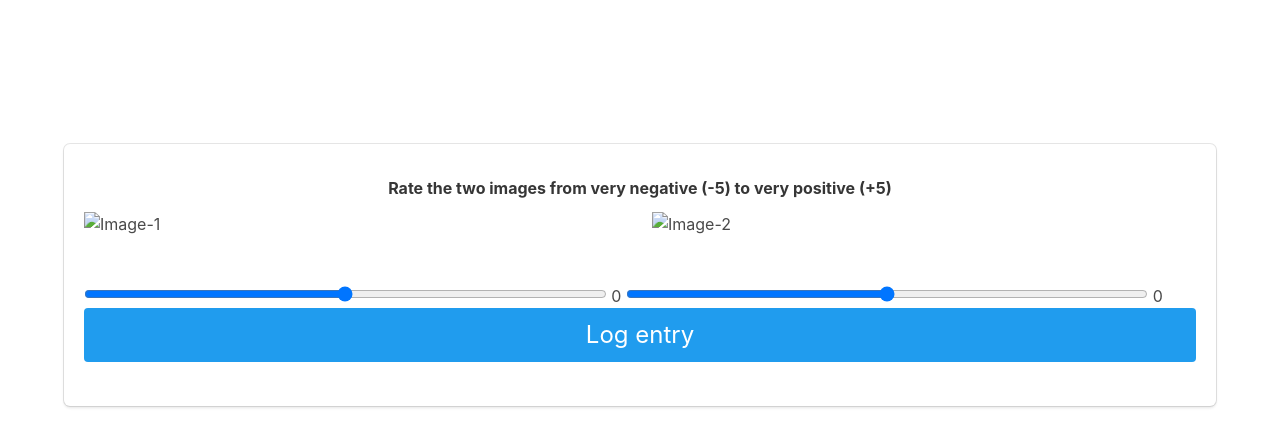
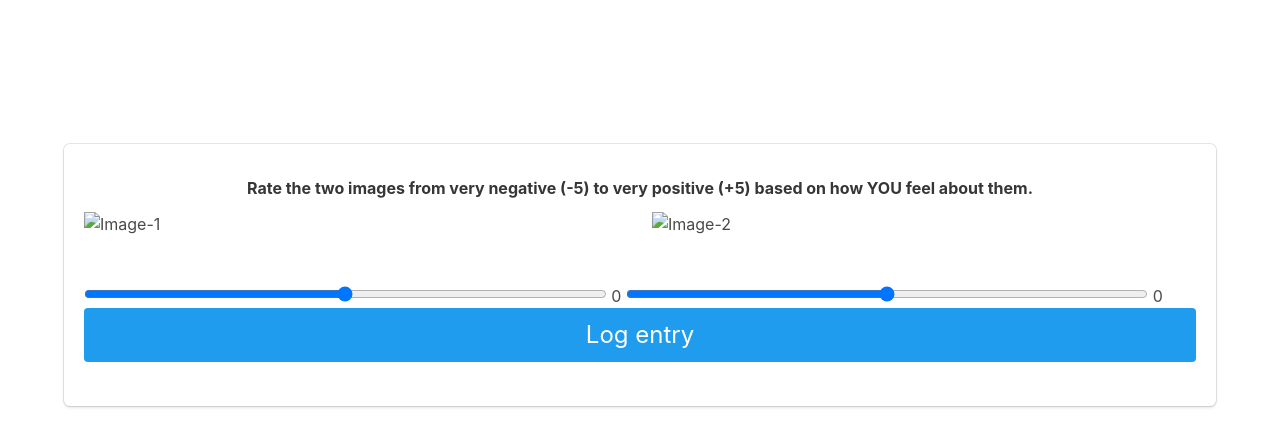
Before and after one commit to manumhp/dataset-labelling-app, a Python web app: template templates/dataset4.html in a window 1280 px wide. Shown: the part 52-498 px from the top of the page. Run offline with Jinja, Linux system fonts and the light colour scheme; the template is opened without the code that fills it, so the values that code supplies are empty.

Commit message:
change the text displayed in the dataset page

```diff
--- a/templates/dataset4.html
+++ b/templates/dataset4.html
@@ -13,7 +13,7 @@
 <div class="column is-10 is-offset-1">
     <strong>
         <p>
-          <center>Rate the two images from very negative (-5) to very positive (+5)</center>
+          <center>Rate the two images from very negative (-5) to very positive (+5) based on how YOU feel about them. </center>
         </p>
     </strong>
 </div>
```
